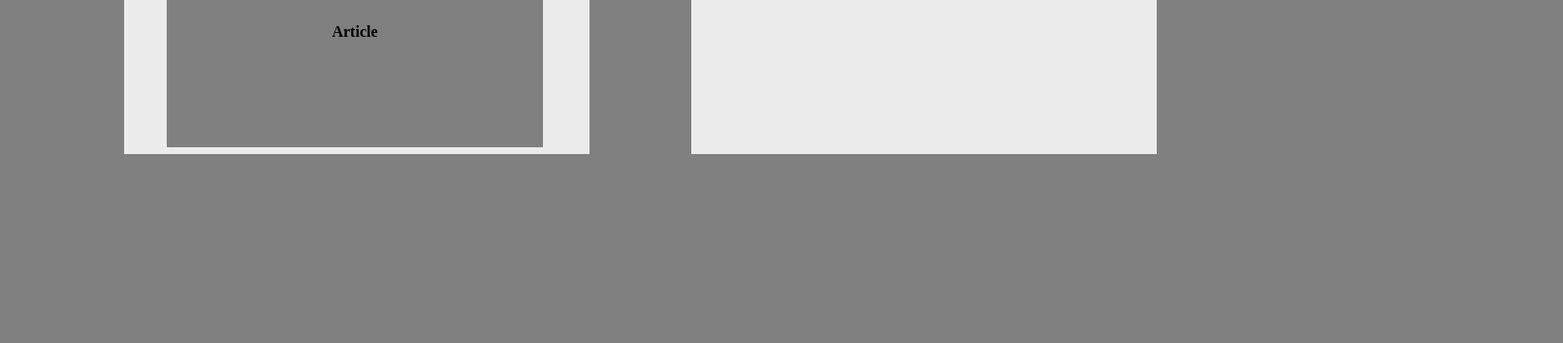
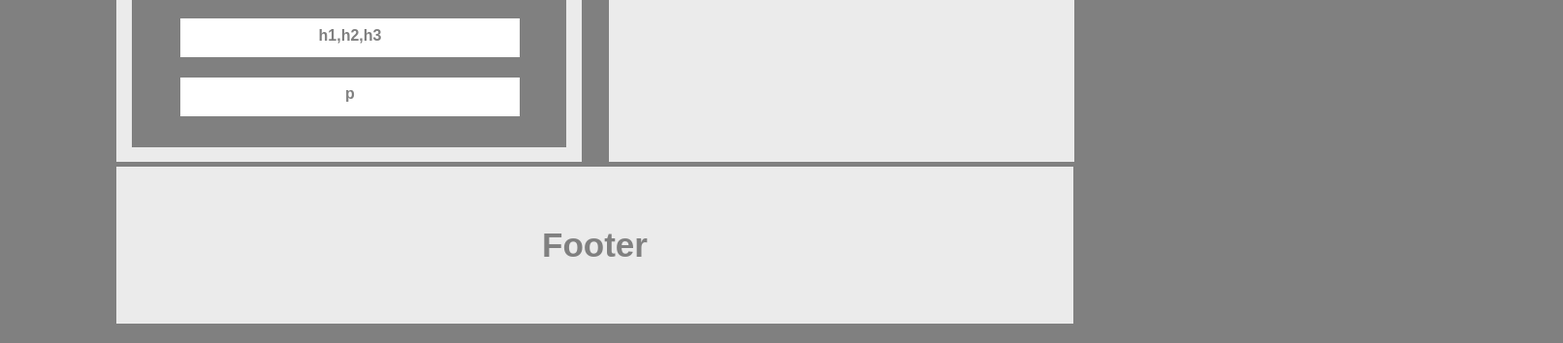
Before and after one commit to TNorsang/HW-Wireframe, a plain HTML site: page index.html in a window 1280 px wide. Shown: the part 496-850 px from the top of the page at 97% size, 1612 px wide, since content can reach past the window. Before the commit the page ends 800 px from the top, so only its background shows below. Drawn offline with Linux system fonts and the light colour scheme.

Commit message:
index.html and styles.css

```diff
--- a/index.html
+++ b/index.html
@@ -8,7 +8,7 @@
         <link rel="stylesheet" type="text/css" href="styles.css" />
     </head>
         <body>
-            <div class="relative">
+            <div class="absolute">
 
                     <header>
                         <h1>Header</h1>
@@ -19,9 +19,10 @@
                         <p id="p03"><strong> Aside </strong>
                         <p id="p04"><strong>Footer</strong></p>
                     <div id="d01">
-                        <p><strong>Article</strong></p>
-
+                        <p id="p05"><strong>Article</strong></p>
                     </div>
+                        <p id="h1"><strong>h1,h2,h3</strong></p>
+                        <p id="p"><strong>p</strong></p>
 
             </div>
 
--- a/styles.css
+++ b/styles.css
@@ -1,6 +1,7 @@
-div.relative {
-    position: relative;
+div.absolute {
+    position: absolute;
     left: 100px;
+    right: 200px;
 }
 
 /* Header Attributes */
@@ -51,20 +52,6 @@ body {
     left: 15px;
 }
 
-/* Article Attributes */
-#d01 {
-    text-align: center;
-    background-color: gray;
-    padding: 40px;
-    margin: 5px;
-    width: 200px;
-    padding: 94px;
-    margin: 1px;
-    position: absolute;
-    top: 389px;
-    left: 63px;
-    z-index: 1;
-}
 
 
 /* Aside Attributes */
@@ -72,28 +59,77 @@ body {
     background-color: #ebebeb;
     color: gray;
     text-align: center;
+    font-size: 35px;
+    font-family: 'Arial', 'Helvetica Neue', Helvetica, sans-serif;
     padding: 40px;
-    font-family: 'Arial', 'Helvetica Neue', Helvetica, sans-serif;
     margin: 5px;
-    font-size: 35px;
-    float: right;
     width: 400px;
     height: 250px;
-    position: relative;
-    left: -174px;
+    float: right;
+    position: absolute;
+    left: 523px;
 }
 /* Footer Attributes */
 #p04 {
     background-color: #ebebeb;
     color: gray;
     text-align: center;
-    padding: 40px;
     font-family: 'Arial', 'Helvetica Neue', Helvetica, sans-serif;
     font-size: 35px;
-    margin: 10px;
-    width: 900px;
-    position: absolute;
-    left: 514px;
-    float: both;
+    line-height: 100px;
+    padding: 31px;
+    margin: 20px;
+    width: 925px;
+    height: 100px;
     clear: both;
 }
+
+/* Article Attributes */
+#d01 {
+    background-color: gray;
+    color: white;
+    text-align: center;
+    font-size: 35px;
+    width: 270px;
+    height: 46px;
+    padding: 89px;
+    margin: 8px;
+    position: absolute;
+    top: 408px;
+    left: 28px;
+    z-index: 1;
+}
+
+#p05 {
+    position: absolute;
+    top: -18px;
+    left: 171px;
+}
+
+#h1 {
+    font-family: 'Arial', 'Helvetica Neue', Helvetica, sans-serif;
+    text-align: center;
+    line-height: 35px;
+    background-color: white;
+    color: gray;
+    width: 350px;
+    height: 40px;
+    position: absolute;
+    top: 491px;
+    left: 86px;
+    z-index: 1;
+}
+
+#p {
+    font-family: 'Arial', 'Helvetica Neue', Helvetica, sans-serif;
+    text-align: center;
+    line-height: 34px;
+    background-color: white;
+    color: gray;
+    width: 350px;
+    height: 40px;
+    position: absolute;
+    top: 552px;
+    left: 86px;
+    z-index: 1;
+}
```
